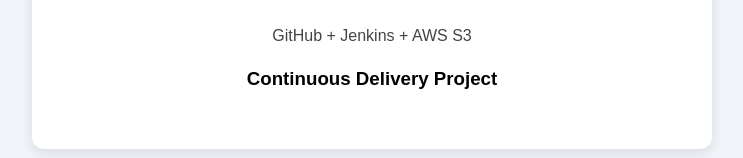
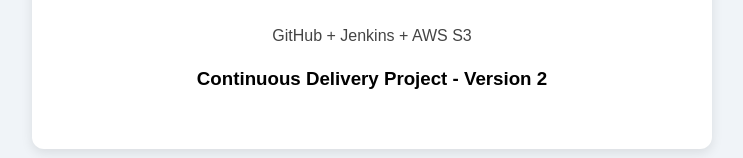
Before and after one commit to dipali-devops95/jk-1st-mini-project, a plain HTML site: page index.html in a window 1280 px wide. Shown: the part 229-387 px from the top of the page, without its empty margins (268-1011 px from the left). Drawn offline with Linux system fonts and the light colour scheme.

Commit message:
Update index.html

```diff
--- a/index.html
+++ b/index.html
@@ -28,7 +28,7 @@
         <h1>Welcome to JK Static Website!</h1>
         <p>This website is hosted on Amazon S3.</p>
         <p>GitHub + Jenkins + AWS S3</p>
-        <h3>Continuous Delivery Project</h3>
+       <h3>Continuous Delivery Project - Version 2</h3>
     </div>
 </body>
 </html>
```
